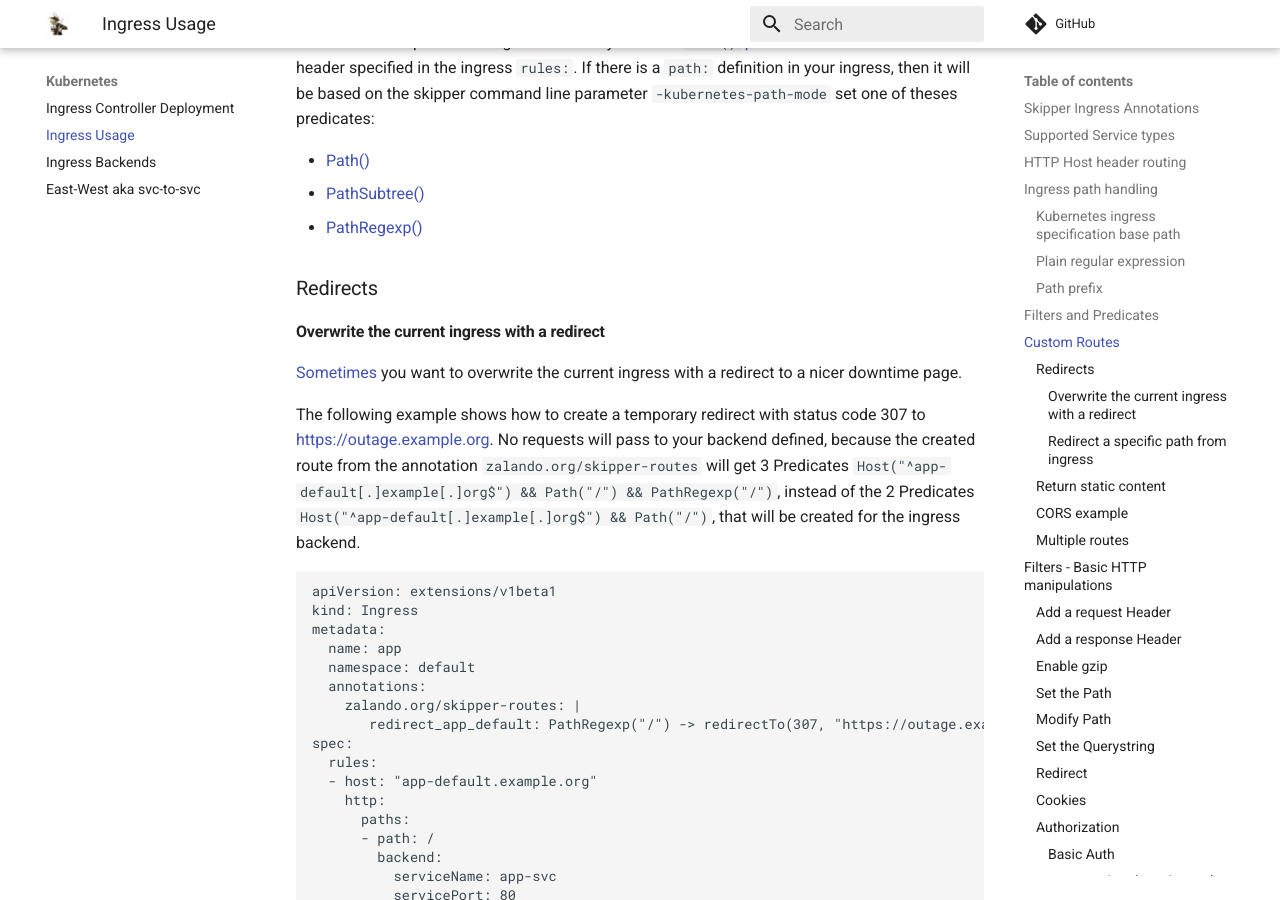
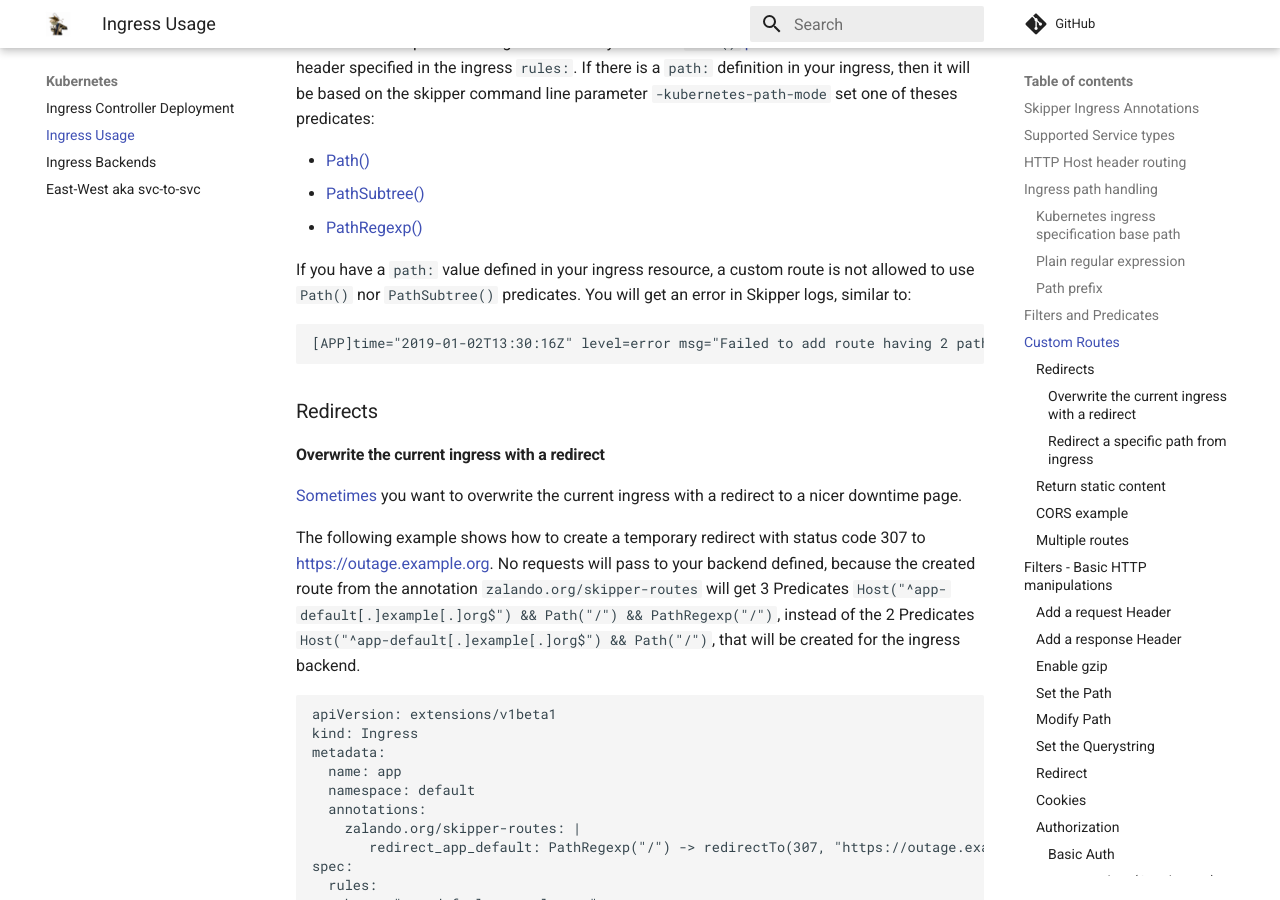
Before and after one commit to zalando/skipper, an MkDocs documentation site: the page built from docs/kubernetes/ingress-usage.md, in a window 1280 px wide and 900 px high, scrolled down 4024 px. Built offline with MkDocs 1.6.1 and Material for MkDocs 9.7.7, drawn with Linux system fonts in a browser that asks for light colours; comment, search, counter and statistics services are not loaded.

Commit message:
add explanation of the path handling for custom routes
Signed-off-by: Sandor Szücs <sandor.szuecs@zalando.de>

````diff
--- a/docs/kubernetes/ingress-usage.md
+++ b/docs/kubernetes/ingress-usage.md
@@ -166,6 +166,14 @@ ingress, then it will be based on the skipper command line parameter
 - [Path()](../../reference/predicates/#path)
 - [PathSubtree()](../../reference/predicates/#pathsubtree)
 - [PathRegexp()](../../reference/predicates/#pathregexp)
+
+If you have a `path:` value defined in your ingress resource, a custom
+route is not allowed to use `Path()` nor `PathSubtree()` predicates.
+You will get an error in Skipper logs, similar to:
+
+```
+[APP]time="2019-01-02T13:30:16Z" level=error msg="Failed to add route having 2 path routes: Path(\"/foo/bar\") -> inlineContent(\"custom route\") -> status(200) -> <shunt>"
+```
 
 ### Redirects
 
````
